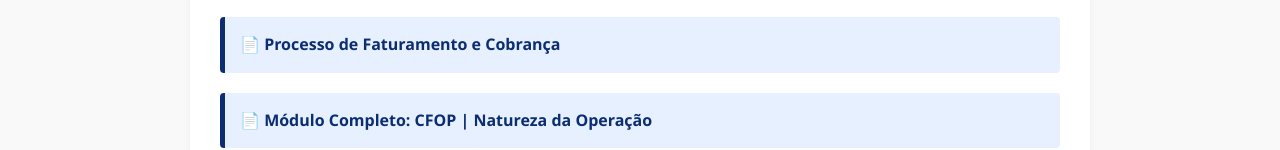
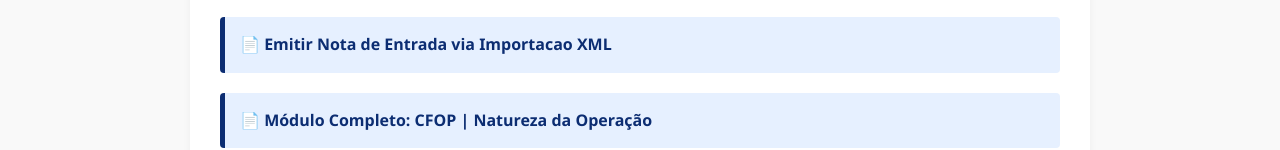
Before and after one commit to monicagit-hub/tutoriais-enterflex, a plain HTML site: page index.html in a window 1280 px wide. Shown: the part 416-566 px from the top of the page. Drawn offline with Linux system fonts and the light colour scheme.

Commit message:
docs(docs):Emitir-nota-de-entrada-via-importacao-XML

```diff
--- a/index.html
+++ b/index.html
@@ -19,7 +19,7 @@
 
     <ul>
       <li><a href="docs/Emitindo-uma-NF-Estorno-Cancelada-fora-Prazo-Legal.pdf" target="_blank">📄 Como Emitir uma NF-e de Estorno para NF-e Não Cancelada no Prazo Legal</a></li>
-      <li><a href="docs/Processo-de-Faturamento-e-Cobrança.pdf" target="_blank">📄 Processo de Faturamento e Cobrança</a></li>
+      <li><a href="docs/Emitir-nota-de-entrada-via-importacao-XML.pdf" target="_blank">📄 Emitir Nota de Entrada via Importacao XML</a></li>
       <li><a href="docs/Módulo-Geral-CFOP.pdf" target="_blank">📄 Módulo Completo: CFOP | Natureza da Operação</a></li>
     </ul>
   </main>
```
Also changed, not shown: 3 other files.
